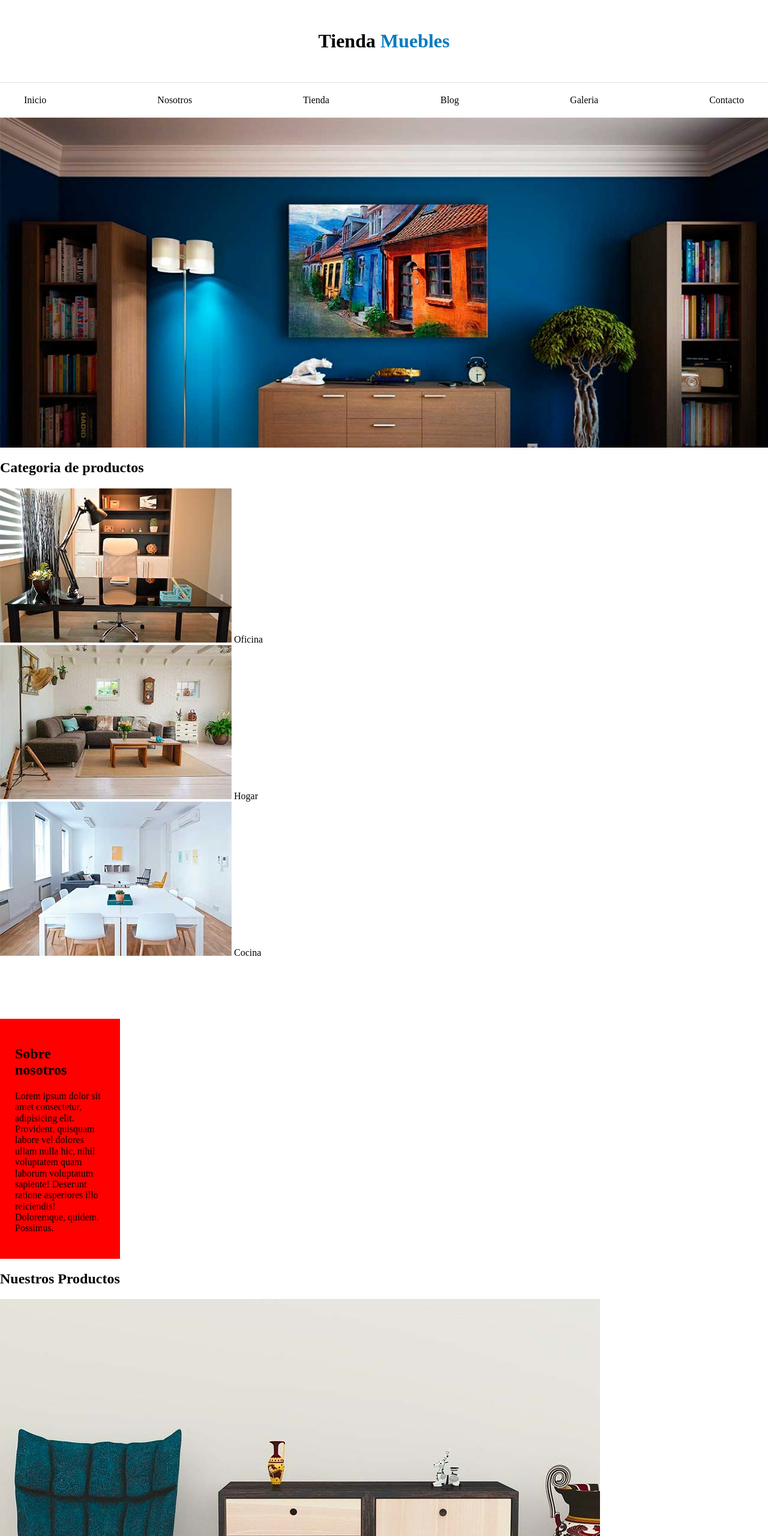
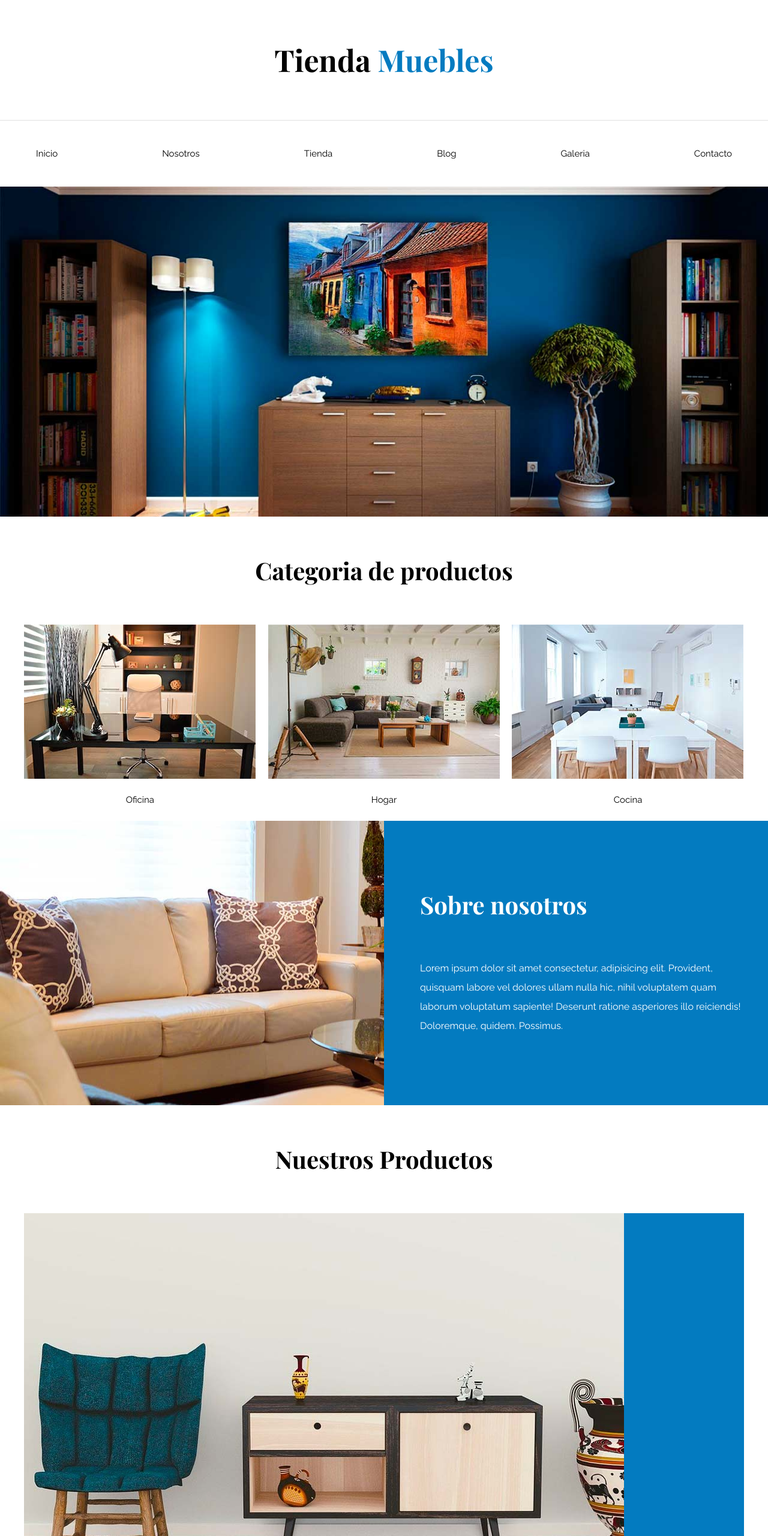
Before and after one commit to sluck28/Ecommerce, a plain HTML site: page index.html in a window 1280 px wide. Shown: the top 2560 px of the page at 60% size. Drawn offline with nearby package versions, Linux system fonts and the light colour scheme; a web font is replaced by a local one.

Commit message:
seccion categorias terminada/empieza seccion Productos

```diff
--- a/css/app.css
+++ b/css/app.css
@@ -1,76 +1,96 @@
-
+/*Globales*/
 html {
     box-sizing: border-box;
-  }
-  *, *:before, *:after {
+    font-size: 62.5%;
+
+}
+
+*,
+*:before,
+*:after {
     box-sizing: inherit;
-  }
+}
+
+body {
+    font-size: 1.6rem;
+    font-family: "Raleway", sans-serif;
+    line-height: 2;
+}
+
+h1,
+h2,
+h3 {
+    color: #000;
+    font-family: "Playfair Display", serif;
+    margin: 0 0  5rem 0;
+}
 
 h1{
-   color: #000;
+    font-size: 5rem;
 }
 
-/*Globales*/
+h2{
+    font-size: 4rem;
+}
 
-a{
+h3{
+    font-size: 3rem;
+}
+
+a {
     text-decoration: none;
     color: #000;
 }
 
+img {
+    /*Para que la imagen se expanda en el div del contenedor*/
+    max-width: 100%;
+    display: block;
+}
+
+
+
 /*Header y navegacion*/
-.nombre-sitio{
-    margin-top: 50px;
-    margin-bottom: 50px;
+.nombre-sitio {
+    margin-top: 5rem;
+    margin-bottom: 5rem ;
     text-align: center;
     font-weight: bold;
+
 }
-.nombre-sitio span{
+
+.nombre-sitio span {
     color: #037bc0;
 }
 
-.navegacion{
+.navegacion {
 
-    padding: 20px 0;
+    padding: 2rem 0;
     /*Se habilita el display felx*/
-    display: flex;/*Por defecto es row*/
-    justify-content: space-between ;
+    display: flex;
+    /*Por defecto es row*/
+    justify-content: space-between;
 
 
 }
 
-.contenedor-navegacion{
+.contenedor-navegacion {
 
-    border-top: solid 1px #e1e1e1;
+    border-top: solid .1rem #e1e1e1;
 
 }
 
-.contenedor{
+.contenedor {
     /*Para centrar el contenido del navegador*/
-    max-width: 1200px;
+    max-width: 120rem;
     margin: 0 auto;
 
 }
-
-
-.pie-pagina p {
-    font-weight: bold;
-    font-family: fantasy;
+/* Utilidades */
+.text-center{
+    text-align: center;
 }
 
-/*Box model*/
-.sobre-nosotros
-{
-    background-color: red;
-    /*El ancho*/
-    width: 200px;
-    /*El relleno del model para que se tenga una separacion
-    padding agrega en todos los lados
-    */
-    padding:25px;
-    margin-top: 100px;
-    box-sizing: border-box;
-
-}
 
 /*Box model
 
@@ -86,12 +106,104 @@ a{
 /*
 Agregando una img con css
 */
-.hero{
+.hero {
     background-image: url(../images/principal.jpg);
-    height: 550px;
+    height: 55rem;
     /*Usamos background size cover para que la imagen aparezca en todo el html*/
     background-size: cover;
     background-repeat: no-repeat;
+    /*Para posicionar una imagen*/
+    background-position: center center;
 
 
 }
+
+/*Categorias*/
+
+.categorias h2, h3   {
+    padding-top: 5rem;
+    text-align: center;
+}
+
+.listado-categorias {
+    display: grid;
+    /*Se recominda usar fr que es como una fraccion*/
+    grid-template-columns: repeat(3, 1fr);
+    gap: 2rem;
+
+}
+
+
+.categoria a {
+    text-align: center;
+    display: block;
+    font-size: 1.5rem;
+    padding: 2rem;
+
+}
+
+/*hover para el posicionamiento y cambie de color*/
+.categoria a:hover {
+    background-color: #037bc0;
+    color: white;
+    border-bottom-right-radius: 4rem;
+}
+
+/*Sobre nosotros*/
+.sobre-nosotros{
+    /*Para poner la imagen y el texto **/
+    background-image: linear-gradient(to right,transparent 50%,  #037bc0 50%, #037bc0 100%  ),url(../images/nosotros.jpg);
+    padding: 10rem 0;
+    background-repeat: no-repeat;
+    background-position: left center;
+
+}
+
+.sobre-nosotros-grid{
+    /* Con Grid */
+        /* display: grid;
+        grid-template-columns: repeat(2 ,1fr);
+        grid-gap: 8rem; */
+
+        /* Flex box */
+        display: flex;
+        justify-content: flex-end;
+
+
+}
+
+.sobre-nosotros-texto{
+    /* Con grid */
+    /*Para posicionar el hijo en la columna*/
+    /* grid-column: 2 /3;
+    color: white; */
+
+    /* Flex box */
+    flex-basis: 45%;  /*Ancho del elemento*/
+    color: white;
+
+}
+
+.sobre-nosotros-texto h2{
+    /* Con grid */
+    /* color: white    ;*/
+
+    /* Flex box */
+
+    color: white;
+}
+
+/*Productos*/
+.contenido-principal{
+    padding-top: 5rem;
+
+}
+
+.producto{
+    background-color: #037bc0;
+}
+
+.texto-producto{
+    text-align: center;
+    color: white;
+}
--- a/index.html
+++ b/index.html
@@ -5,6 +5,9 @@
     <meta charset="UTF-8" />
     <meta name="viewport" content="width=device-width, initial-scale=1.0" />
     <link rel="stylesheet" href="css/normalize.css">
+    <link rel="preconnect" href="https://fonts.gstatic.com" crossorigin>
+    <link href="https://fonts.googleapis.com/css2?family=Playfair+Display:ital,wght@0,400..900;1,400..900&family=Raleway:ital,wght@0,100..900;1,100..900&display=swap" rel="stylesheet">
+    <link rel="preconnect" href="https://fonts.googleapis.com">
     <link rel="stylesheet" href="css/app.css">
     <title>Eccomerce</title>
   </head>
@@ -17,7 +20,7 @@
 
     <div class="contenedor-navegacion">
 
-        <nav  class="navegacion contenedor">
+        <nav  class="navegacion contenedor categoria">
             <a href="">Inicio</a>
             <a href="">Nosotros</a>
             <a href="">Tienda</a>
@@ -31,38 +34,45 @@
      <div class="hero">
      </div>
 
-    <section>
+    <section class="contenedor categorias">
         <!-- Si se tiene un heading es una seccion -->
            <h2>Categoria de <span>productos</span></h2>
-           <div>
+
+           <div class="listado-categorias">
+               <div class="categoria">
                    <img src="images/categoria1.jpg" alt="imagen categoria" />
                    <a href="#">Oficina</a>
                </div>
-           <div>
+               <div class="categoria">
                    <img src="images/categoria2.jpg" alt="imagen categoria" />
                    <a href="#">Hogar</a>
                </div>
-           <div>
+               <div class="categoria">
                    <img src="images/categoria3.jpg" alt="imagen categoria" />
                    <a href="#">Cocina</a>
                </div>
+           </div>
+
    </section>
 
-   <section>
+   <section class="sobre-nosotros">
     <!-- div para agrupar contenido -->
-        <div class="sobre-nosotros">
+        <div class="contenedor sobre-nosotros-grid">
+            <div class="sobre-nosotros-texto">
+
                 <h2>Sobre nosotros</h2>
                 <p>Lorem ipsum dolor sit amet consectetur, adipisicing elit. Provident, quisquam labore vel dolores ullam nulla hic, nihil voluptatem quam laborum voluptatum sapiente! Deserunt ratione asperiores illo reiciendis! Doloremque, quidem. Possimus.</p>
             </div>
+        </div>
    </section>
 
-    <main>
+    <main class="contenido-principal contenedor">
           <!-- el contenido principal de nuestra pagina web con main solo debe de tener uno por html -->
-        <h2>Nuestros Productos</h2>
-        <div>
-            <div>
+        <h2 class="text-center">Nuestros Productos</h2>
+        <div class="listado-productos">
+            <div class="producto">
                 <img src="images/producto1.jpg" alt="producto1"/>
-                <div>
+                <div class="texto-producto">
                     <h3>Producto 1</h3>
                     <p>Lorem ipsum, dolor sit amet consectetur adipisicing elit. Itaque quasi repellat doloribus facere sint atque, nisi molestiae, saepe explicabo cum minus nesciunt sequi pariatur quis delectus ratione deleniti! Nemo, libero!</p>
                     <p>$10000</p>
@@ -71,9 +81,9 @@
                 </div>
                 <!-- producto -->
             </div>
-            <div>
+            <div class="producto">
                 <img src="images/producto2.jpg" alt="producto2"/>
-                <div>
+                <div class="texto-producto">
                     <h3>Producto 2</h3>
                     <p>Lorem ipsum, dolor sit amet consectetur adipisicing elit. Itaque quasi repellat doloribus facere sint atque, nisi molestiae, saepe explicabo cum minus nesciunt sequi pariatur quis delectus ratione deleniti! Nemo, libero!</p>
                     <p>$20000</p>
@@ -83,9 +93,9 @@
                 <!-- producto -->
             </div>
 
-            <div>
+            <div class="producto">
                 <img src="images/producto3.jpg" alt="producto3"/>
-                <div>
+                <div class="texto-producto" >
                     <h3>Producto 3</h3>
                     <p>Lorem ipsum, dolor sit amet consectetur adipisicing elit. Itaque quasi repellat doloribus facere sint atque, nisi molestiae, saepe explicabo cum minus nesciunt sequi pariatur quis delectus ratione deleniti! Nemo, libero!</p>
                     <p>$30000</p>
@@ -95,9 +105,9 @@
                 <!-- producto -->
             </div>
 
-            <div>
+            <div class="producto">
                 <img src="images/producto4.jpg" alt="producto4"/>
-                <div>
+                <div class="texto-producto  ">
                     <h3>Producto 4</h3>
                     <p>Lorem ipsum, dolor sit amet consectetur adipisicing elit. Itaque quasi repellat doloribus facere sint atque, nisi molestiae, saepe explicabo cum minus nesciunt sequi pariatur quis delectus ratione deleniti! Nemo, libero!</p>
                     <p>$10000</p>
@@ -107,9 +117,9 @@
                 <!-- producto -->
             </div>
 
-            <div>
+            <div class="producto">
                 <img src="images/producto5.jpg" alt="producto5"/>
-                <div>
+                <div class="texto-producto">
                     <h3>Producto 5</h3>
                     <p>Lorem ipsum, dolor sit amet consectetur adipisicing elit. Itaque quasi repellat doloribus facere sint atque, nisi molestiae, saepe explicabo cum minus nesciunt sequi pariatur quis delectus ratione deleniti! Nemo, libero!</p>
                     <p>$10000</p>
@@ -119,9 +129,9 @@
                 <!-- producto -->
             </div>
 
-            <div>
+            <div class="producto">
                 <img src="images/producto6.jpg" alt="producto6"/>
-                <div>
+                <div class="texto-producto">
                     <h3>Producto 6</h3>
                     <p>Lorem ipsum, dolor sit amet consectetur adipisicing elit. Itaque quasi repellat doloribus facere sint atque, nisi molestiae, saepe explicabo cum minus nesciunt sequi pariatur quis delectus ratione deleniti! Nemo, libero!</p>
                     <p>$10000</p>
@@ -130,13 +140,15 @@
                 </div>
                 <!-- producto -->
             </div>
-
               <!-- Fin listado de productos -->
         </div>
     </main>
 
-    <footer class="pie-pagina">
-        <div>
+    <footer>
+        <div class="contenedor-navegacion">
+            <div class="contenedor listado-categorias">
+
+                <div class="categoria">
                     <h3>Categorias</h3>
                     <nav>
                         <a href="#">Cocina</a>
@@ -146,7 +158,7 @@
                         <a href="#">Dormitorias</a>
                     </nav>
                 </div>
-        <div>
+                <div class="categoria">
                     <h3>Sobre nosotros</h3>
                     <nav>
                         <a href="#">Nuestra historia</a>
@@ -156,18 +168,17 @@
                         <a href="#">Terminos del Servicio</a>
                     </nav>
                 </div>
-        <div>
+                <div class="categoria">
                     <h3>Soporte</h3>
                     <nav>
-                <a href="#">Preguntas frecuentes</a>
+                        <a href="#">Preguntas   frecuentes</a>
                         <a href="#">Ayuda en linea</a>
                         <a href="#">Confianza y seguridad</a>
-
                     </nav>
                 </div>
-
-
+            </div>
             <p>Todos los derechos Reservados Juan Alfredo Alvarado Roj@s 2024</p>
+        </div>
     </footer>
   </body>
 </html>
```
Also changed, not shown: ayuda.txt. Lines whose indentation alone changed are shown as unchanged.
